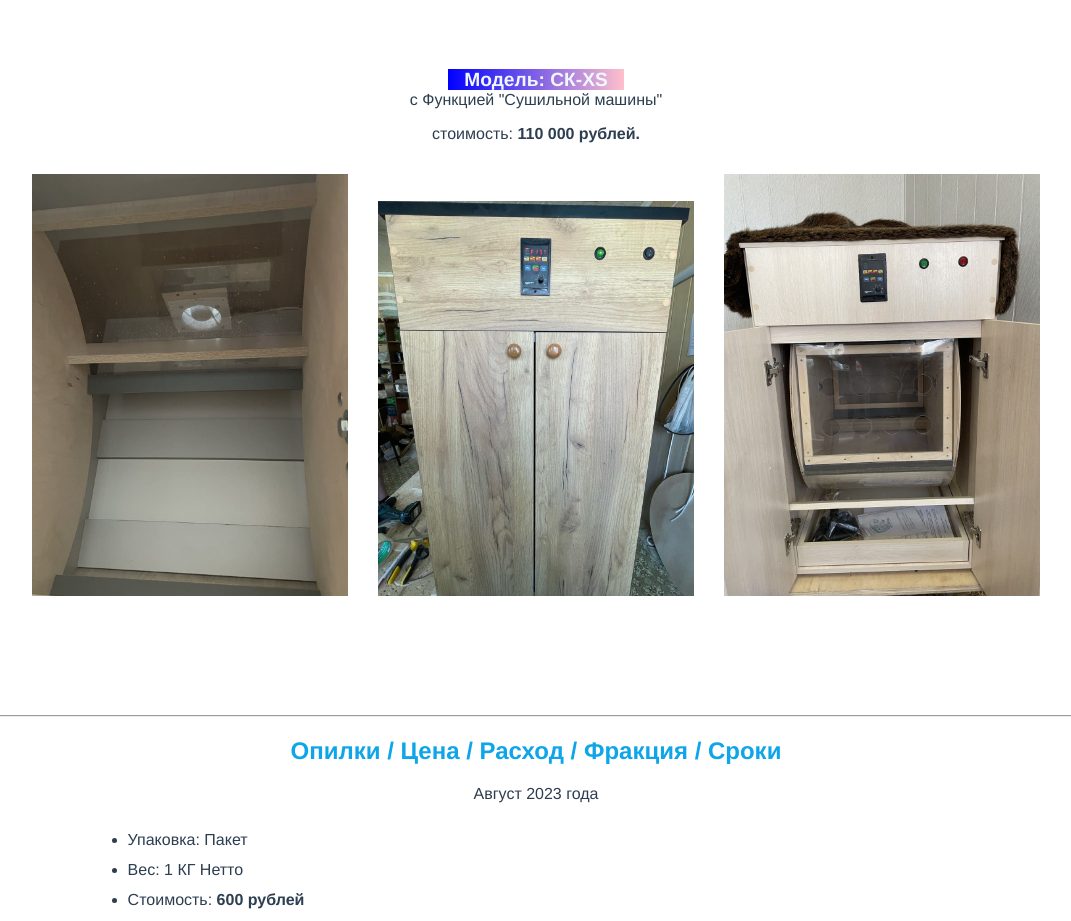
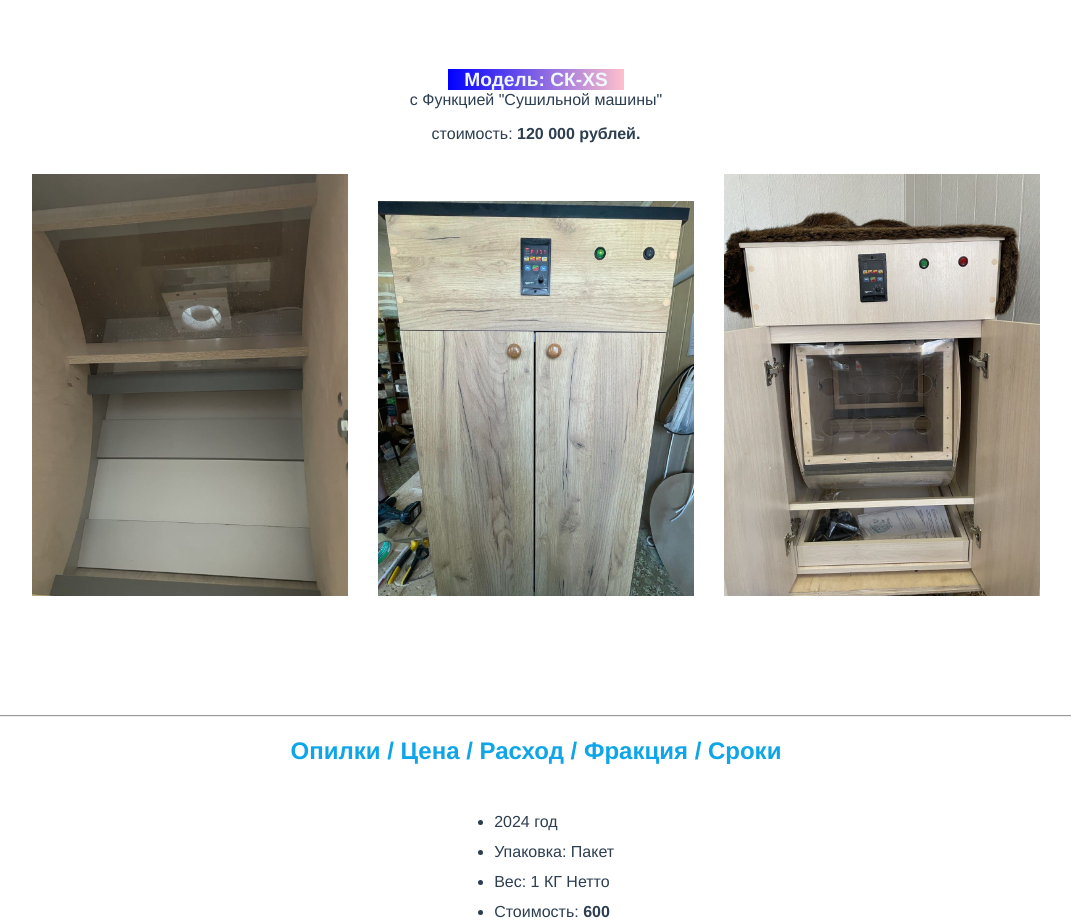
Before and after one commit to OsArts/b16-site, a Vue app: page / in a window 1280 px wide. Shown: the part 1260-2181 px from the top of the page, without its empty margins (104-1175 px from the left). Built offline with nearby package versions, Linux system fonts and the light colour scheme.

Commit message:
Upd: v.5.4.1 2024_Price 120.000 | fix

```diff
--- a/package.json
+++ b/package.json
@@ -1,7 +1,7 @@
 {
   "name": "otkatnoy-baraban-16",
-  "version": "5.4.0",
-  "describe": "Новый прайс на август 2023",
+  "version": "5.4.1",
+  "describe": "Новый прайс на февраль 2024",
   "design": {
     "developer": "Vladimir Pavlychev",
     "studio": "OsArt",
--- a/src/components/Baraban.vue
+++ b/src/components/Baraban.vue
@@ -48,7 +48,7 @@
 </div>
 
       <p>
-        Август 2023 года <br/>
+        2024 год <br/>
         Откатной Барабан <strong class="brand_header__colored">модель: СК-Х</strong><br/>
         стоимость: <strong>100 000 рублей.</strong>
       </p>
@@ -71,7 +71,7 @@
 
       <p><strong class="brand_header__colored">Модель: СК-ХS</strong> <br/>
         с Функцией "Сушильной машины"</p>
-      <p>стоимость: <strong>110 000 рублей.</strong></p>
+      <p>стоимость: <strong>120 000 рублей.</strong></p>
 
 
       <!-- <br><br> -->
@@ -100,20 +100,24 @@
     <div id="opilki">
       <h2>
         <a
-        name="opilki-price-2023-08"
-        href="?from=header&name=opilki-price-2023-08&link=h2-opilki&ver=5.3.1">
+        name="opilki-price-2024-02"
+        href="?from=header&name=opilki-price-2024-02&link=h2-opilki&ver=5.4.1">
         Опилки / Цена / Расход / Фракция / Сроки
         </a>
 
       </h2>
 
-      <div>
-        <p>Август 2023 года</p>
-        <ul>
-          <li>Упаковка: Пакет</li>
-          <li>Вес: 1 КГ Нетто</li>
-          <li>Стоимость: <strong>600 рублей</strong></li>
-        </ul>
+      <div class="pic1">
+        <!-- <p>2024 год</p> -->
+        <div class="nowrap">
+          <ul>
+            <li>2024 год</li>
+            <li>Упаковка: Пакет</li>
+            <li>Вес: 1 КГ Нетто</li>
+            <li>Стоимость: <strong>600 рублей</strong></li>
+          </ul>
+        </div>
+
       </div>
 
 
--- a/src/components/VersionFooter.vue
+++ b/src/components/VersionFooter.vue
@@ -1,7 +1,7 @@
 <template>
   <div class="vf-txt">
     <!-- TODO: версию и дату брать из переменных или подхватывать автоматом при билде(хук)-->
-    <p> <a href="https://osarts.ru">Сделано в "OsArt"</a> Версия сайта <strong>5.4.0</strong> опубликована 2023-08-16 21:14 {{junk}}</p>
+    <p> <a href="https://osarts.ru">Сделано в "OsArt"</a> Версия сайта <strong>5.4.1</strong> опубликована 2024-02-06 19:47 {{junk}}</p>
   </div>
 
 </template>
```
Also changed, not shown: 1 other file (tests, documents, lock files or other folders).
